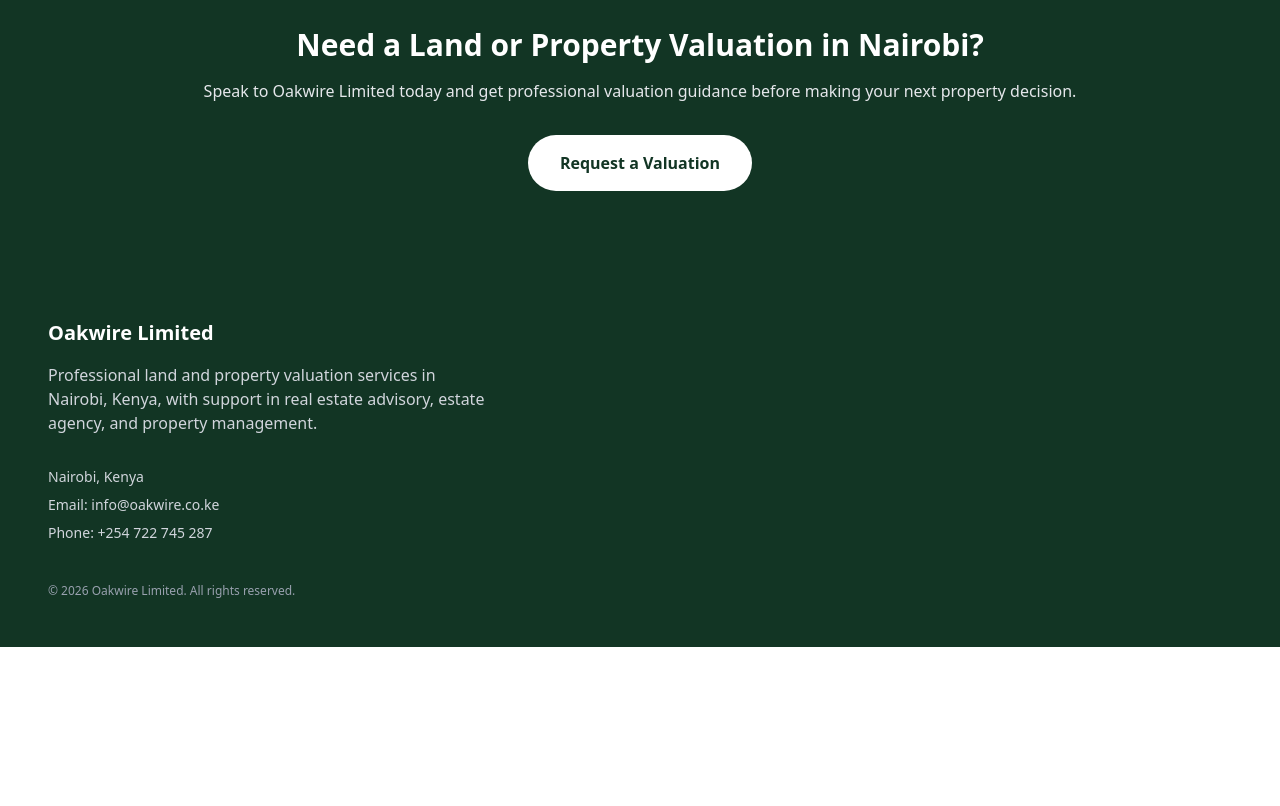
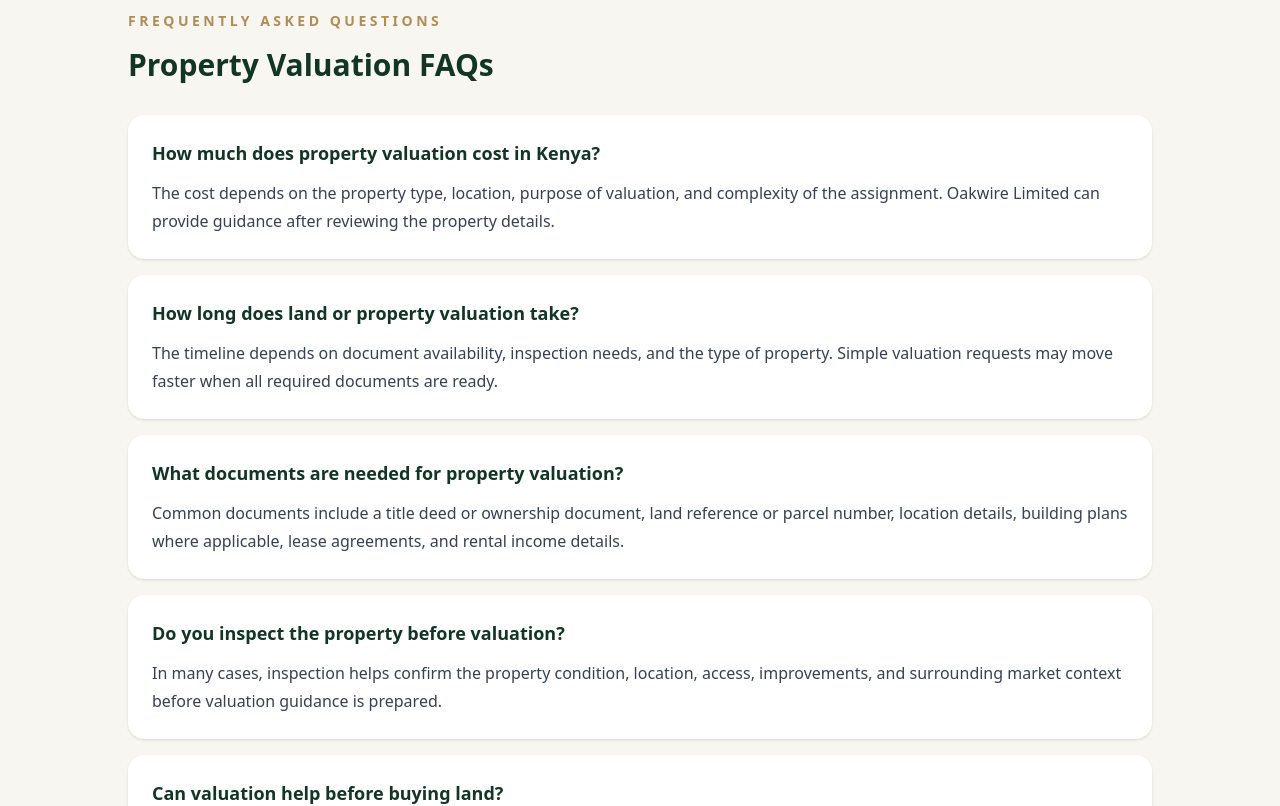
Before and after one commit to edwinaloo/oakwire-limited, a Next.js app: page /valuation in a window 1280 px wide. Shown: the part 2600-3406 px from the top of the page. Before the commit the page ends 3247 px from the top, so only its background shows below. Built offline with nearby package versions, Linux system fonts and the light colour scheme.

Commit message:
added faqs to valuation page

```diff
--- a/app/valuation/page.js
+++ b/app/valuation/page.js
@@ -41,6 +41,34 @@
     "Market Analysis",
     "Valuation Report",
   ];
+
+  const faqs = [
+  {
+    question: "How much does property valuation cost in Kenya?",
+    answer:
+      "The cost depends on the property type, location, purpose of valuation, and complexity of the assignment. Oakwire Limited can provide guidance after reviewing the property details.",
+  },
+  {
+    question: "How long does land or property valuation take?",
+    answer:
+      "The timeline depends on document availability, inspection needs, and the type of property. Simple valuation requests may move faster when all required documents are ready.",
+  },
+  {
+    question: "What documents are needed for property valuation?",
+    answer:
+      "Common documents include a title deed or ownership document, land reference or parcel number, location details, building plans where applicable, lease agreements, and rental income details.",
+  },
+  {
+    question: "Do you inspect the property before valuation?",
+    answer:
+      "In many cases, inspection helps confirm the property condition, location, access, improvements, and surrounding market context before valuation guidance is prepared.",
+  },
+  {
+    question: "Can valuation help before buying land?",
+    answer:
+      "Yes. Valuation helps buyers understand whether the asking price is reasonable and supports better decision-making before committing funds.",
+  },
+];
 
   return (
     <main className="bg-[#f8f6f0] text-[#1f2933]">
@@ -149,6 +177,30 @@
         </div>
       </section>
 
+      {/* FAQs */}
+<section className="px-6 py-16 md:px-16 lg:px-24">
+  <div className="mx-auto max-w-5xl">
+    <p className="mb-4 text-sm font-semibold uppercase tracking-[0.25em] text-[#b08d57]">
+      Frequently Asked Questions
+    </p>
+
+    <h2 className="text-3xl font-bold text-[#123524]">
+      Property Valuation FAQs
+    </h2>
+
+    <div className="mt-8 space-y-4">
+      {faqs.map((faq) => (
+        <div key={faq.question} className="rounded-2xl bg-white p-6 shadow-sm">
+          <h3 className="text-lg font-semibold text-[#123524]">
+            {faq.question}
+          </h3>
+          <p className="mt-3 leading-7 text-gray-700">{faq.answer}</p>
+        </div>
+      ))}
+    </div>
+  </div>
+</section>
+
       {/* Final CTA */}
       <section className="bg-[#123524] px-6 py-20 text-white md:px-16 lg:px-24">
         <div className="mx-auto max-w-4xl text-center">
```
